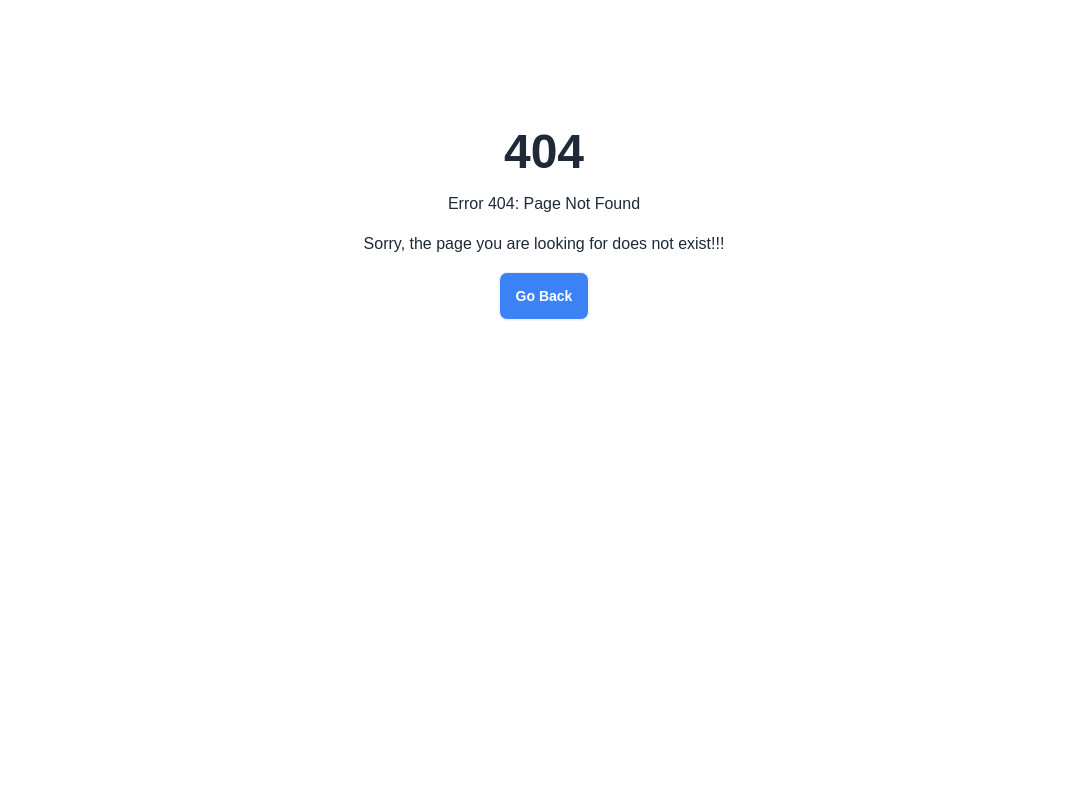
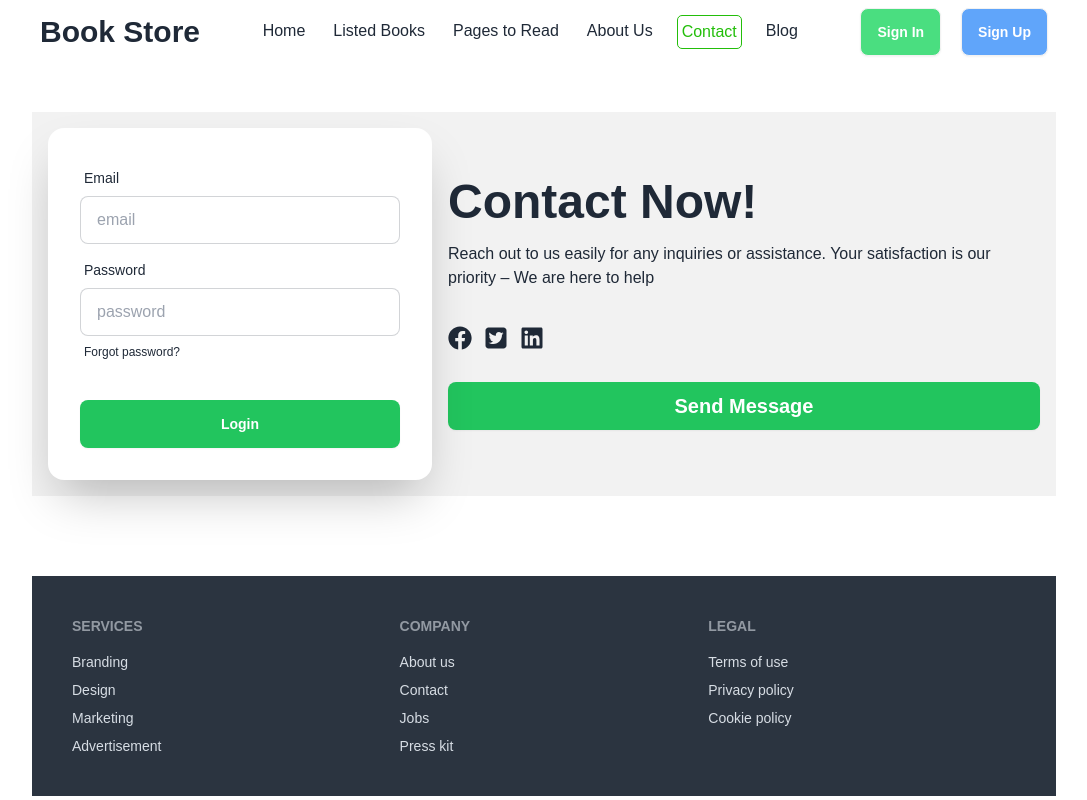
Before and after one commit to alamin6688/book-store, a React (Vite) app: page /contact in a window 1280 px wide. Before the commit this address had no page. Shown: the whole page, without its empty margins (96-1183 px from the left). Built offline with nearby package versions, Linux system fonts and the light colour scheme; a web font is replaced by a local one.

Commit message:
React Rechart Bar Chart added to the pages to read named page and added some other funtionalities

```diff
--- /dev/null
+++ b/src/Components/AboutUs/AboutUs.jsx
@@ -0,0 +1,41 @@
+import { SiWebflow } from "react-icons/si";
+import { NavLink } from "react-router-dom";
+
+const AboutUs = () => {
+  return (
+    <div>
+      <div className="hero bg-gray-100 mt-12 md:p-2">
+        <div className="hero-content text-center mt-12 mb-12">
+          <div className="">
+            <h1 className="text-3xl md:text-5xl font-bold">Hello People!</h1>
+            <p className="py-6 w-full">
+              Welcome to BOOk Store! Our mission is to ignite a passion for
+              reading by offering a carefully curated selection of books for all
+              ages and interests. With a commitment to personalized service and
+              community engagement, we strive to create a welcoming environment
+              where every reader feels at home. Discover the joy of storytelling
+              with us.
+            </p>
+            <p className="text-lg text-gray-800 leading-relaxed mb-4">
+                <b>Located at:</b>  Gulshan, Dhaka <br />
+            </p>
+            <p className="flex gap-1 items-center justify-center mx-auto mb-6">
+                <NavLink to='/'>
+                <button className="btn btn-ghost hover:bg-green-600 hover:text-white">
+                    <SiWebflow /> www.bookstore.com
+                </button>
+                </NavLink>
+            </p>
+            <NavLink to='/'>
+            <button className="btn bg-green-400 hover:bg-green-600 text-white border-none">
+              Get Started
+            </button>
+            </NavLink>
+          </div>
+        </div>
+      </div>
+    </div>
+  );
+};
+
+export default AboutUs;
--- /dev/null
+++ b/src/Components/Blog/Blog.jsx
@@ -0,0 +1,11 @@
+import ErrorPage from "../ErrorPage/ErrorPage";
+
+const Blog = () => {
+    return (
+        <div>
+            <ErrorPage></ErrorPage>
+        </div>
+    );
+};
+
+export default Blog;
--- /dev/null
+++ b/src/Components/Contact/Contact.jsx
@@ -0,0 +1,67 @@
+import { FaFacebook } from "react-icons/fa";
+import { FaLinkedin } from "react-icons/fa";
+import { FaSquareTwitter } from "react-icons/fa6";
+
+
+const Contact = () => {
+  return (
+    <div>
+      <div className="hero bg-base-200 mt-12 mb-12">
+        <div className="hero-content flex-col lg:flex-row-reverse">
+          <div className="text-center lg:text-left">
+            <h1 className="text-3xl md:text-5xl font-bold">Contact Now!</h1>
+            <p className="py-4">
+                Reach out to us easily for any inquiries or assistance. Your satisfaction is our priority – We are here to help
+            </p>
+            <div className="flex gap-3 justify-center md:justify-start mt-5">
+                <FaFacebook className="text-2xl"/>
+                <FaSquareTwitter className="text-2xl"/>
+                <FaLinkedin className="text-2xl"/>
+            </div>
+            <div className="pt-8">
+            <button className="btn text-xl bg-green-500 font-bold hover:bg-green-600 text-white border-none w-full">
+              Send Message
+            </button>
+            </div>
+          </div>
+          <div className="card shrink-0 w-full max-w-sm shadow-2xl bg-base-100">
+            <form className="card-body">
+              <div className="form-control">
+                <label className="label">
+                  <span className="label-text">Email</span>
+                </label>
+                <input
+                  type="email"
+                  placeholder="email"
+                  className="input input-bordered"
+                  required
+                />
+              </div>
+              <div className="form-control">
+                <label className="label">
+                  <span className="label-text">Password</span>
+                </label>
+                <input
+                  type="password"
+                  placeholder="password"
+                  className="input input-bordered"
+                  required
+                />
+                <label className="label">
+                  <a href="#" className="label-text-alt link link-hover">
+                    Forgot password?
+                  </a>
+                </label>
+              </div>
+              <div className="form-control mt-6">
+                <button className="btn bg-green-500 hover:bg-green-600 text-white font-bold border-none">Login</button>
+              </div>
+            </form>
+          </div>
+        </div>
+      </div>
+    </div>
+  );
+};
+
+export default Contact;
--- a/src/Components/ListedBooks/ListedBooks.jsx
+++ b/src/Components/ListedBooks/ListedBooks.jsx
@@ -18,7 +18,9 @@ const ListedBooks = () => {
 
   return (
     <div className="my-10">
-      <h1 className="text-3xl font-bold mb-4">Listed Books</h1>
+      <div className="text-center bg-gray-200 p-2 md:p-4 rounded-xl shadow-inner">
+        <h1 className="text-3xl font-bold mb-4">Listed Books</h1>
+      </div>
 
       {/* Dropdown */}
       <div className="flex justify-center my-7">
--- a/src/Components/NavBar/NavBar.jsx
+++ b/src/Components/NavBar/NavBar.jsx
@@ -15,8 +15,9 @@ const NavBar = () => {
                     <NavLink className='p-1' to='/'>Home</NavLink>
                     <NavLink className='p-1' to='/listed'>Listed Books</NavLink>
                     <NavLink className='p-1' to='/to-read'>Pages to Read</NavLink>
-                    <NavLink className='p-1' to='/favourites'>Favourites</NavLink>
-                    <NavLink className='p-1' to='/buy'>To Buy</NavLink>
+                    <NavLink className='p-1' to='/about'>About Us</NavLink>
+                    <NavLink className='p-1' to='/contact'>Contact</NavLink>
+                    <NavLink className='p-1' to='/blog'>Blog</NavLink>
                 </nav>
             </div>
             <div className=" flex gap-5">
--- a/src/Components/PagesToRead/PagesToRead.jsx
+++ b/src/Components/PagesToRead/PagesToRead.jsx
@@ -1,9 +1,28 @@
+import PropTypes from 'prop-types';
 import { useState, useEffect } from 'react';
-import { BarChart, Bar, XAxis, YAxis, CartesianGrid, Tooltip, Legend, ResponsiveContainer } from 'recharts';
+import {ResponsiveContainer, BarChart, Bar, XAxis, YAxis, CartesianGrid } from 'recharts';
+
+
+// Define the custom shape component
+const CustomShape = (props) => {
+    const { fill, x, y, width, height } = props;
+
+    // Define the custom shape path
+    const getPath = (x, y, width, height) => {
+        return `M${x},${y + height}C${x + width / 3},${y + height} ${x + width / 2},${y + height / 3}
+      ${x + width / 2}, ${y}
+      C${x + width / 2},${y + height / 3} ${x + (2 * width) / 3},${y + height} ${x + width}, ${y + height}
+      Z`;
+    };
+
+    // Render the custom shape
+    return <path d={getPath(x, y, width, height)} stroke="none" fill={fill} />;
+};
 
 const PagesToRead = () => {
     // State to store the list of books from the readList in local storage
     const [bookList, setBookList] = useState([]);
+    const [totalPages, setTotalPages] = useState(0);
 
     // Load book list from the readList in local storage on component mount
     useEffect(() => {
@@ -13,35 +32,38 @@ const PagesToRead = () => {
 
         // Set the book list state with the retrieved data
         setBookList(storedBookList);
+
+        // Calculate total pages to read
+        const total = storedBookList.reduce((acc, book) => acc + book.totalPages, 0);
+        setTotalPages(total);
     }, []);
-
-    // Calculate the total pages to read from all books in bookList
-    const totalToRead = bookList.reduce((total, book) => total + book.totalPages, 0);
-
-    // Create data for the bar chart including the total pages to read
-    const chartData = [
-        ...bookList.map((book) => ({
-            bookName: `${book.bookName}`,
-            totalPages: book.totalPages,
-        })),
-        { bookName: `Total to Read`, totalPages: totalToRead }
-    ];
+    const getRandomColor = () => `#${Math.floor(Math.random() * 16777215).toString(16)}`;
 
     return (
-        <div>
-            <h2>Pages to Read</h2>
-            <ResponsiveContainer width="100%" height={400}>
-                <BarChart data={chartData}>
-                    <CartesianGrid strokeDasharray="3 3" />
-                    <XAxis dataKey="bookName" />
-                    <YAxis />
-                    <Tooltip />
-                    <Legend />
-                    <Bar dataKey="totalPages" fill="#9BB0C1" label={{ position: 'top' }} />
-                </BarChart>
+        <div className='w-[100%] h-[400px] md:h-[500px] lg:h-[600px] flex flex-col items-center my-10'>
+            <p className='text-2xl font-bold text-center my-5'>Total Pages to Read Time: {totalPages} <small>min</small> </p>
+
+            <ResponsiveContainer width="100%" height="100%">
+            <BarChart
+                data={bookList}
+                margin={{ top: 20, right: 30, left: 20, bottom: 50 }} // Increase bottom margin for XAxis labels
+            >
+                <CartesianGrid strokeDasharray="3 3" />
+                <XAxis dataKey="bookName" textAnchor="end" interval={0} height={70} /> {/* Rotate and position XAxis labels */}
+                <YAxis />
+                <Bar dataKey="totalPages" fill={getRandomColor()} shape={<CustomShape />} label={{ position: 'top' }} />
+            </BarChart>
             </ResponsiveContainer>
         </div>
     );
 };
 
+
+CustomShape.propTypes = {
+    fill: PropTypes.string.isRequired,
+    x: PropTypes.number.isRequired,
+    y: PropTypes.number.isRequired,
+    width: PropTypes.number.isRequired,
+    height: PropTypes.number.isRequired,
+};
 export default PagesToRead;
```
Also changed, not shown: src/main.jsx (+15 -0 lines), 1 other file (tests, documents, lock files or other folders).
